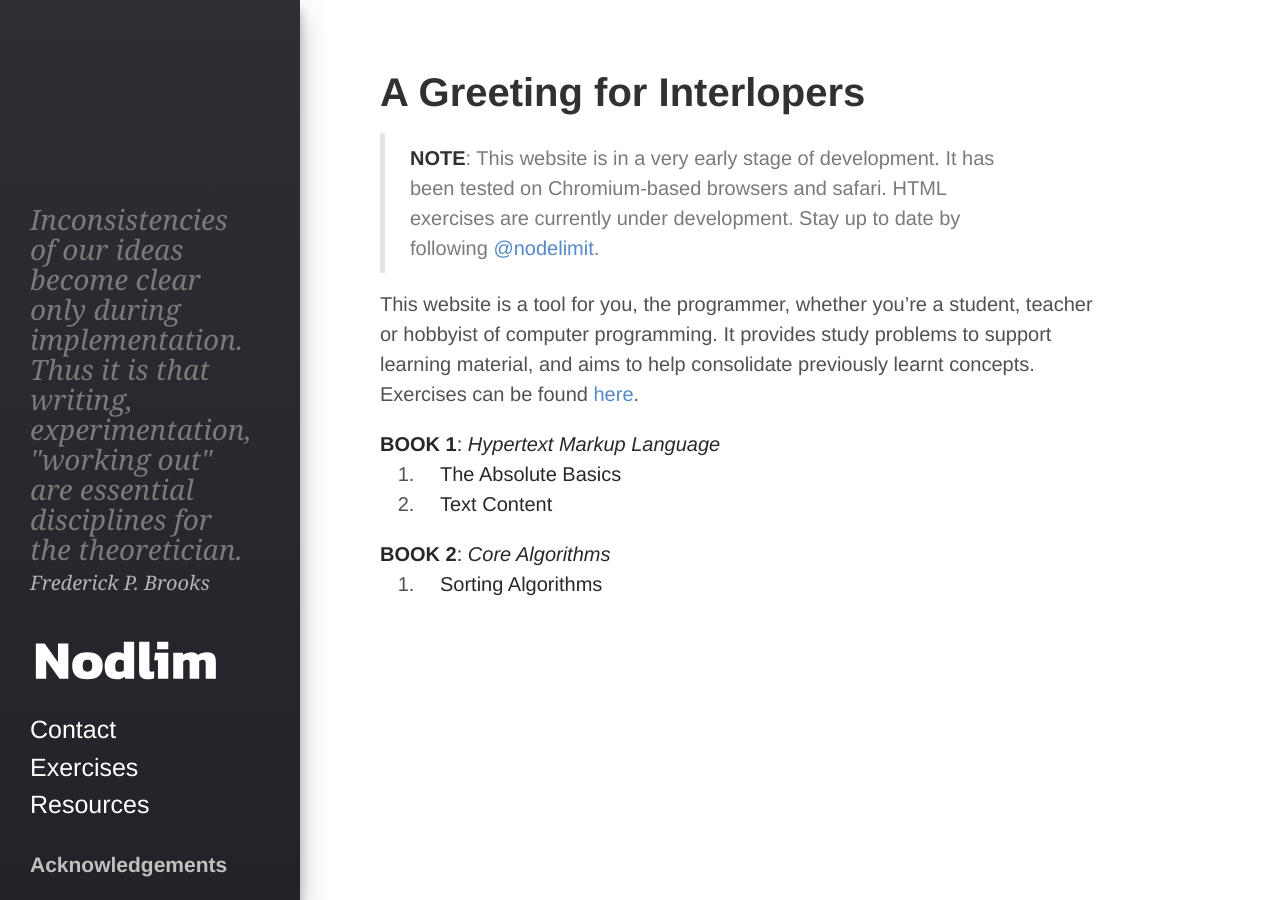
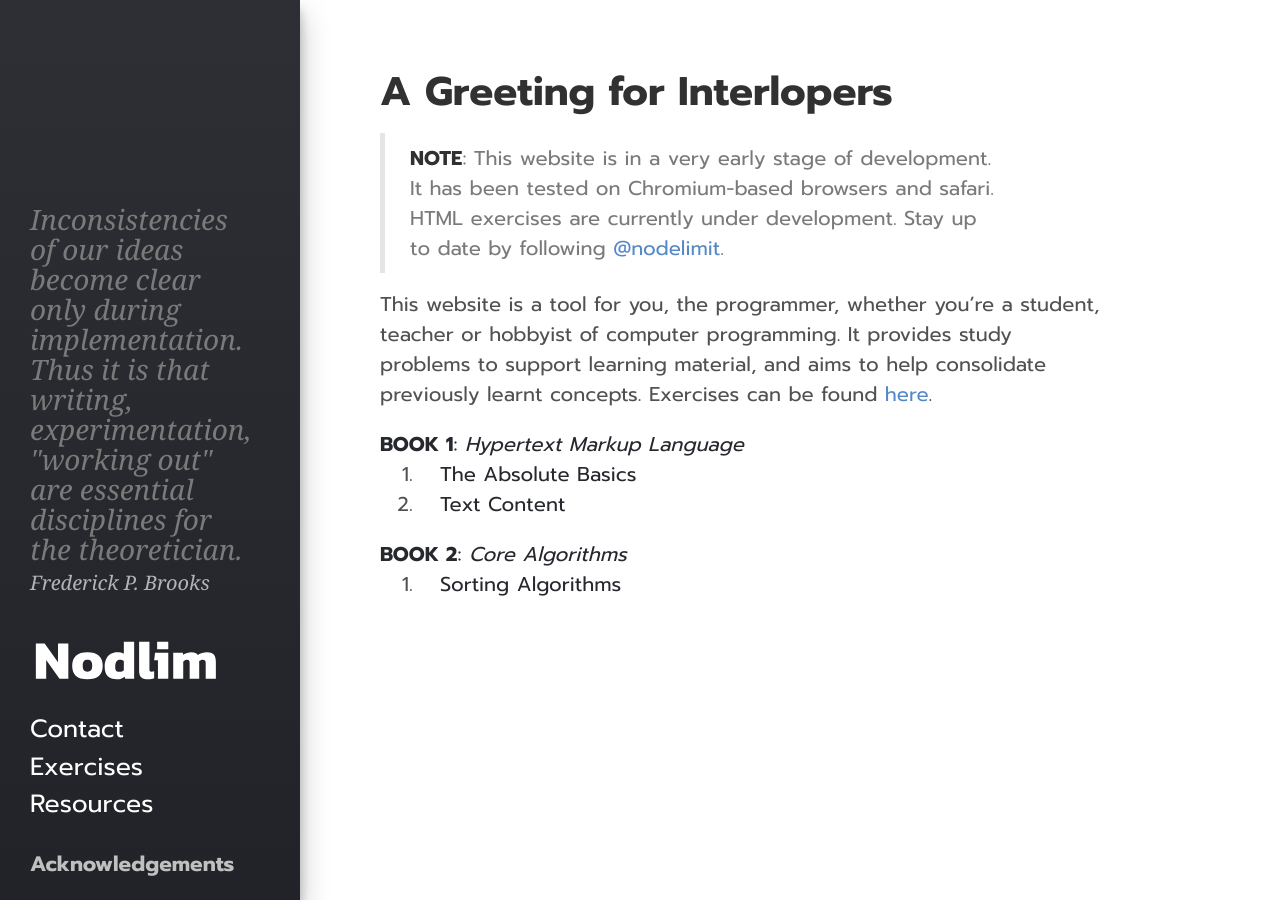
Before and after one commit to kranzuft/nodlim_old, a Jekyll site: the page built from index.md, in a window 1280 px wide. Built offline with Jekyll 4.4.1, drawn with Linux system fonts in a browser that asks for light colours.

Commit message:
header head

```diff
--- a/_includes/head.html
+++ b/_includes/head.html
@@ -18,7 +18,8 @@
   <link rel="stylesheet" href="{{ site.github.url }}/public/css/poole.css">
   <link rel="stylesheet" href="{{ site.github.url }}/public/css/syntax.css">
   <link rel="stylesheet" href="{{ site.github.url }}/public/css/hyde.css">
-  <link href="https://fonts.googleapis.com/css?family=PT+Sans" rel="stylesheet">
+  <link href="https://fonts.googleapis.com/css?family=Prompt:400,700" rel="stylesheet">
+
 
 
   <!-- Icons -->
```
